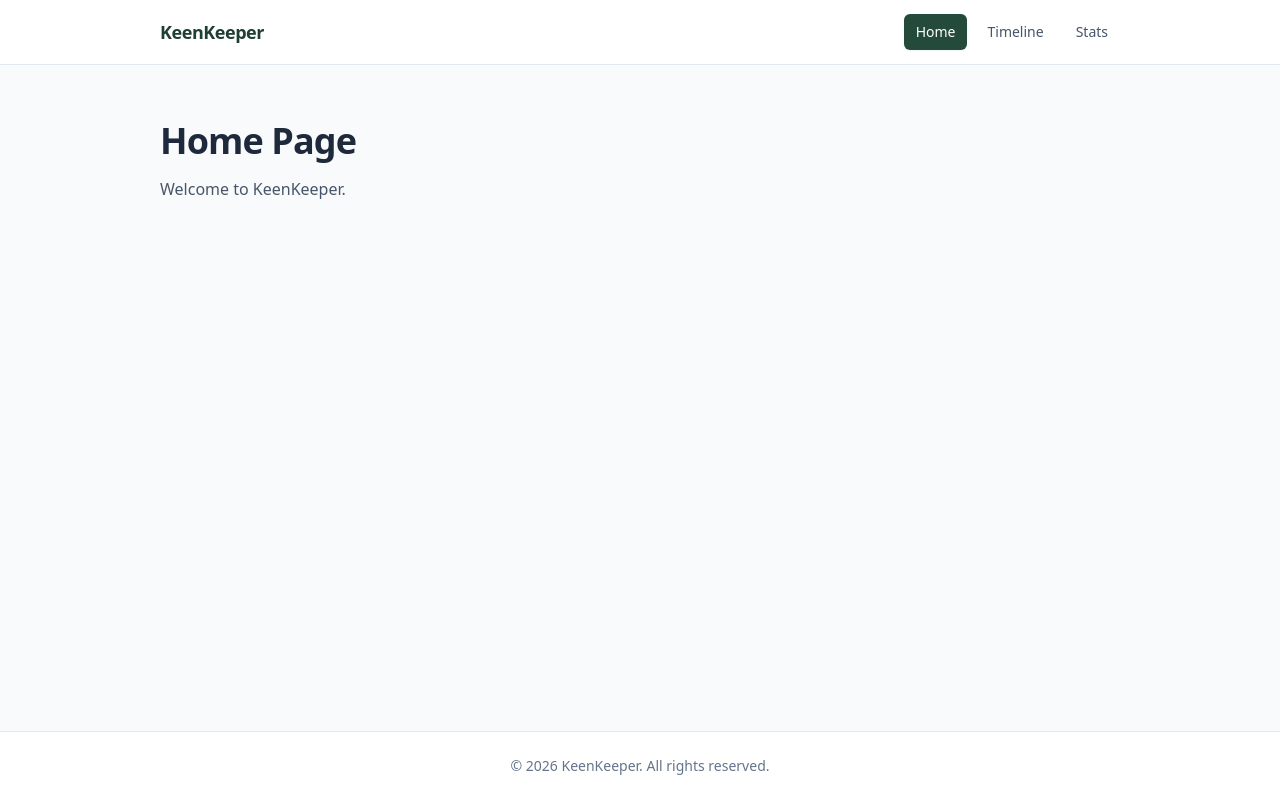
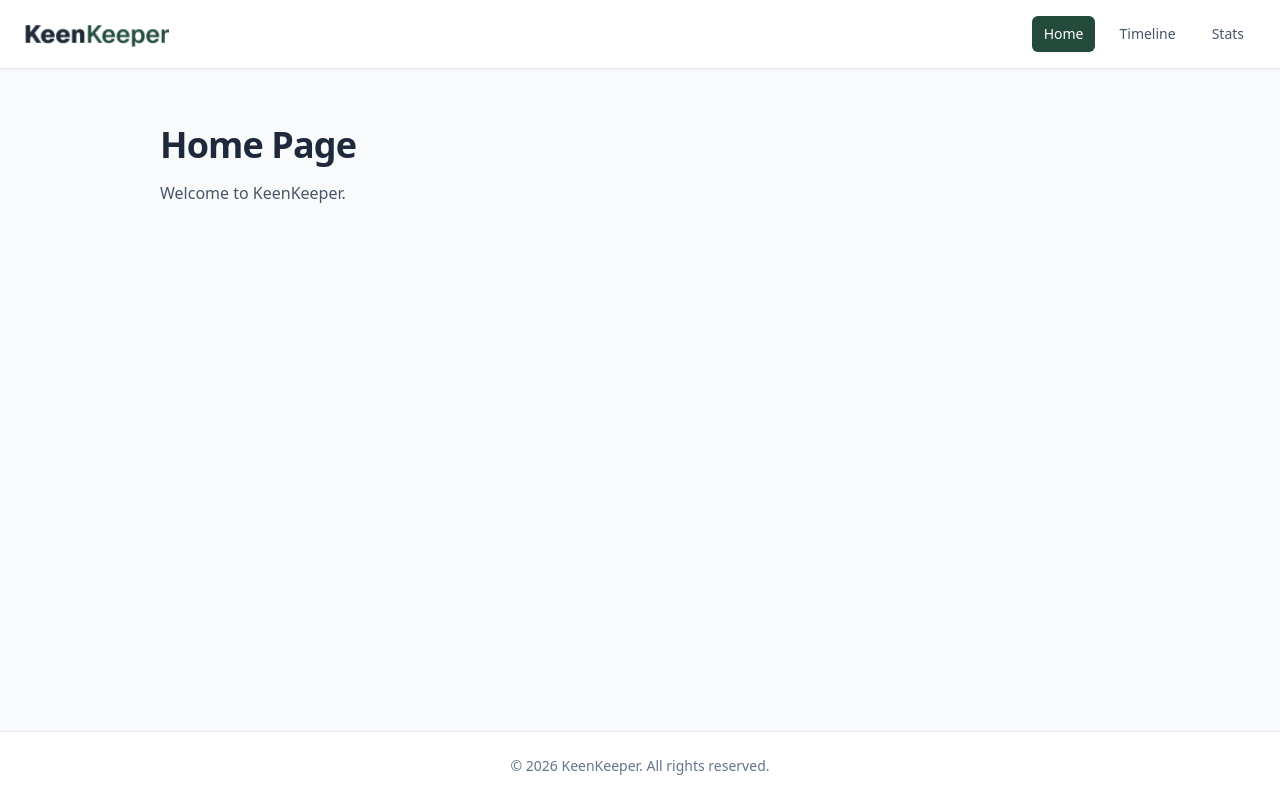
Before and after one commit to SAJNUS/Programming-Hero-Assignment-7, a React (Vite) app: page / in a window 1280 px wide. Built offline with nearby package versions, Linux system fonts and the light colour scheme; the HTML template or start-up script is replaced by a standard one.

Commit message:
navbar design using local assets and active route styling

```diff
--- a/src/components/Navbar.jsx
+++ b/src/components/Navbar.jsx
@@ -1,4 +1,5 @@
 import { NavLink } from "react-router-dom";
+import logo from "../../assets/logo.png";
 
 const navItems = [
     { label: "Home", to: "/" },
@@ -8,7 +9,7 @@ const navItems = [
 
 const linkClasses = ({ isActive }) =>
     [
-        "rounded-md px-3 py-2 text-sm font-medium",
+        "inline-flex items-center rounded-md px-3 py-2 text-sm font-medium transition-colors duration-200",
         isActive
             ? "bg-brand-700 text-white shadow-sm"
             : "text-slate-600 hover:bg-brand-50 hover:text-brand-700",
@@ -16,18 +17,19 @@ const linkClasses = ({ isActive }) =>
 
 export default function Navbar() {
     return (
-        <header className="border-b border-slate-200 bg-white/90 backdrop-blur">
-            <div className="page-shell flex h-16 items-center justify-between gap-4">
-                <NavLink
-                    to="/"
-                    className="text-lg font-bold tracking-tight text-brand-800"
-                >
-                    KeenKeeper
+        <header className="border-b border-slate-200 bg-white shadow-[0_1px_0_rgba(15,23,42,0.03)]">
+            <div className="mx-auto flex w-full max-w-7xl items-center justify-between px-6 py-4">
+                <NavLink to="/" className="flex items-center gap-2">
+                    <img
+                        src={logo}
+                        alt="KeenKeeper"
+                        className="h-7 w-auto sm:h-8"
+                    />
                 </NavLink>
 
                 <nav
                     aria-label="Main navigation"
-                    className="flex items-center gap-2"
+                    className="flex items-center gap-2 sm:gap-3"
                 >
                     {navItems.map((item) => (
                         <NavLink
```
Also changed, not shown: 1 other file (tests, documents, lock files or other folders).
